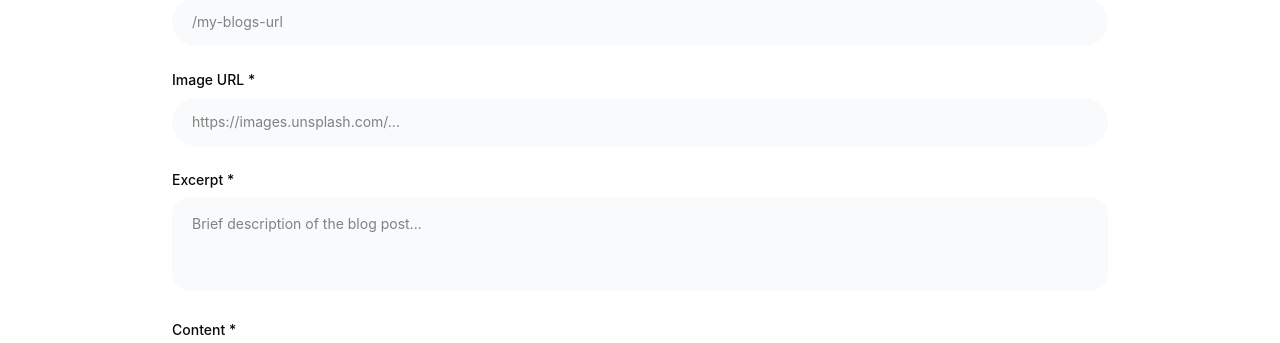
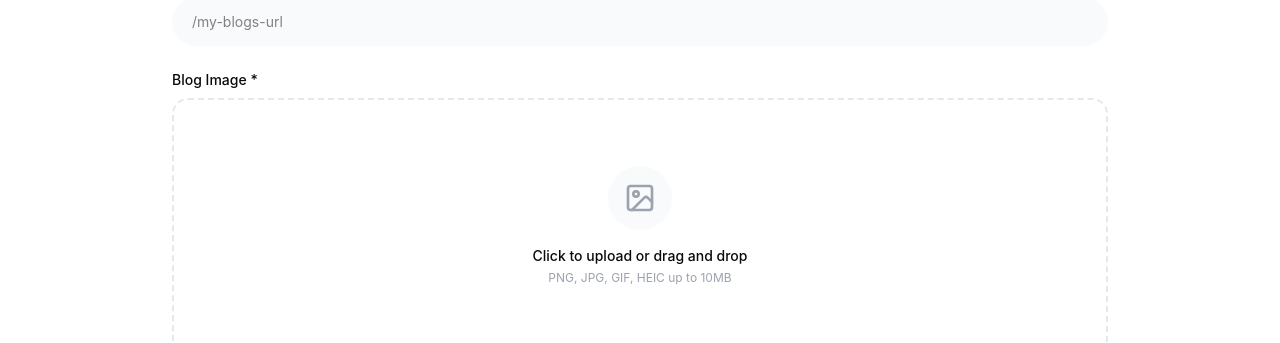
Before and after one commit to Shemz-ux/opportunitycentral-app, a React (Vite) app in the folder frontend/: page /admin/blogs/create in a window 1280 px wide. Shown: the part 388-731 px from the top of the page. Built offline with nearby package versions, Linux system fonts and the light colour scheme; no server answers; sample sign-in values are in the browser's storage.

Commit message:
Add heic2any dependency and implement ImageUploader component with HEIC conversion support for blog image uploads

```diff
--- a/frontend/package.json
+++ b/frontend/package.json
@@ -15,6 +15,7 @@
     "@tiptap/extension-underline": "^3.23.1",
     "@tiptap/react": "^3.23.1",
     "@tiptap/starter-kit": "^3.23.1",
+    "heic2any": "^0.0.4",
     "lucide-react": "^0.577.0",
     "react": "^19.2.4",
     "react-dom": "^19.2.4",
--- /dev/null
+++ b/frontend/src/components/ImageUploader.jsx
@@ -0,0 +1,168 @@
+import { useState, useRef } from "react";
+import { Upload, X, Image as ImageIcon } from "lucide-react";
+import heic2any from "heic2any";
+
+function ImageUploader({ value, onChange, required = false }) {
+  const [preview, setPreview] = useState(value || "");
+  const [isDragging, setIsDragging] = useState(false);
+  const [isConverting, setIsConverting] = useState(false);
+  const fileInputRef = useRef(null);
+
+  const handleFileSelect = async (file) => {
+    if (!file) return;
+
+    const isValidImage = file.type.startsWith("image/") || file.name.match(/\.(heic|heif)$/i);
+
+    if (!isValidImage) {
+      alert("Please select a valid image file (PNG, JPG, GIF, HEIC)");
+      return;
+    }
+
+    try {
+      let fileToProcess = file;
+
+      // Check if file is HEIC/HEIF and convert to JPEG
+      if (file.name.match(/\.(heic|heif)$/i) || file.type === "image/heic" || file.type === "image/heif") {
+        setIsConverting(true);
+        console.log("Converting HEIC to JPEG...");
+
+        // Convert HEIC to JPEG blob
+        const convertedBlob = await heic2any({
+          blob: file,
+          toType: "image/jpeg",
+          quality: 0.9
+        });
+
+        // Handle array of blobs (heic2any can return array)
+        const blob = Array.isArray(convertedBlob) ? convertedBlob[0] : convertedBlob;
+
+        // Create a new File object from the blob
+        fileToProcess = new File([blob], file.name.replace(/\.(heic|heif)$/i, ".jpg"), {
+          type: "image/jpeg"
+        });
+
+        console.log("HEIC conversion successful");
+        setIsConverting(false);
+      }
+
+      // Read the file (original or converted) as base64
+      const reader = new FileReader();
+      reader.onloadend = () => {
+        setPreview(reader.result);
+        onChange(reader.result);
+      };
+      reader.readAsDataURL(fileToProcess);
+
+    } catch (error) {
+      console.error("Error processing image:", error);
+      setIsConverting(false);
+      alert("Failed to process image. Please try a different file.");
+    }
+  };
+
+  const handleDrop = (e) => {
+    e.preventDefault();
+    setIsDragging(false);
+    const file = e.dataTransfer.files[0];
+    handleFileSelect(file);
+  };
+
+  const handleDragOver = (e) => {
+    e.preventDefault();
+    setIsDragging(true);
+  };
+
+  const handleDragLeave = () => {
+    setIsDragging(false);
+  };
+
+  const handleFileInputChange = (e) => {
+    const file = e.target.files[0];
+    handleFileSelect(file);
+  };
+
+  const handleRemove = () => {
+    setPreview("");
+    onChange("");
+    if (fileInputRef.current) {
+      fileInputRef.current.value = "";
+    }
+  };
+
+  const handleClick = () => {
+    fileInputRef.current?.click();
+  };
+
+  return (
+    <div className="w-full">
+      <input
+        ref={fileInputRef}
+        type="file"
+        accept="image/*,.heic,.heif"
+        onChange={handleFileInputChange}
+        className="hidden"
+        required={required && !preview}
+      />
+
+      {isConverting ? (
+        <div className="w-full h-64 rounded-2xl border-2 border-dashed border-[#E5E7EB] bg-[#F9FAFB] flex items-center justify-center">
+          <div className="flex flex-col items-center gap-3">
+            <div className="w-10 h-10 border-4 border-[#E5E7EB] border-t-[#0A0A0A] rounded-full animate-spin"></div>
+            <p className="text-sm text-[#0A0A0A] font-medium">Converting HEIC image...</p>
+            <p className="text-xs text-[#9CA3AF]">This may take a moment</p>
+          </div>
+        </div>
+      ) : preview ? (
+        <div className="relative w-full h-64 rounded-2xl overflow-hidden border border-[#E5E7EB] bg-[#F9FAFB]">
+          <img
+            src={preview}
+            alt="Preview"
+            className="w-full h-full object-cover"
+          />
+          <button
+            type="button"
+            onClick={handleRemove}
+            className="absolute top-3 right-3 p-2 bg-white rounded-full shadow-lg hover:bg-[#F9FAFB] transition-colors border border-[#E5E7EB] cursor-pointer"
+            title="Remove image"
+          >
+            <X className="w-4 h-4 text-[#0A0A0A]" />
+          </button>
+        </div>
+      ) : (
+        <div
+          onClick={handleClick}
+          onDrop={handleDrop}
+          onDragOver={handleDragOver}
+          onDragLeave={handleDragLeave}
+          className={`w-full h-64 rounded-2xl border-2 border-dashed transition-all cursor-pointer ${
+            isDragging
+              ? "border-[#0A0A0A] bg-[#F9FAFB]"
+              : "border-[#E5E7EB] bg-white hover:bg-[#F9FAFB]"
+          }`}
+        >
+          <div className="flex flex-col items-center justify-center h-full gap-4 px-6 text-center">
+            <div className={`p-4 rounded-full transition-colors ${
+              isDragging ? "bg-[#0A0A0A]" : "bg-[#F9FAFB]"
+            }`}>
+              {isDragging ? (
+                <Upload className="w-8 h-8 text-white" />
+              ) : (
+                <ImageIcon className="w-8 h-8 text-[#9CA3AF]" />
+              )}
+            </div>
+            <div>
+              <p className="text-sm text-[#0A0A0A] font-medium mb-1">
+                {isDragging ? "Drop image here" : "Click to upload or drag and drop"}
+              </p>
+              <p className="text-xs text-[#9CA3AF]">
+                PNG, JPG, GIF, HEIC up to 10MB
+              </p>
+            </div>
+          </div>
+        </div>
+      )}
+    </div>
+  );
+}
+
+export default ImageUploader;
--- a/frontend/src/pages/Admin/CreateBlog.jsx
+++ b/frontend/src/pages/Admin/CreateBlog.jsx
@@ -6,6 +6,7 @@ import { calculateReadTime } from "../../utils/readTime";
 import { generateSlug } from "../../utils/slugGenerator";
 import RichTextEditor from "../../components/RichTextEditor";
 import Breadcrumbs from "../../components/Breadcrumbs";
+import ImageUploader from "../../components/ImageUploader";
 
 function CreateBlog() {
   const navigate = useNavigate();
@@ -139,14 +140,11 @@ function CreateBlog() {
             </div>
 
             <div>
-              <label className="block text-sm text-[#0A0A0A] mb-2">Image URL *</label>
-              <input
-                type="url"
+              <label className="block text-sm text-[#0A0A0A] mb-2">Blog Image *</label>
+              <ImageUploader
+                value={formData.image}
+                onChange={(value) => setFormData({ ...formData, image: value })}
                 required
-                value={formData.image}
-                onChange={(e) => setFormData({ ...formData, image: e.target.value })}
-                placeholder="https://images.unsplash.com/..."
-                className="w-full px-5 py-3.5 bg-[#F9FAFB] border border-[#E5E7EB] rounded-full text-sm text-[#0A0A0A] placeholder:text-[#D1D5DB] focus:outline-none focus:border-[#0A0A0A] transition-colors"
               />
             </div>
 
--- a/frontend/src/pages/Admin/EditBlog.jsx
+++ b/frontend/src/pages/Admin/EditBlog.jsx
@@ -7,6 +7,7 @@ import { generateSlug } from "../../utils/slugGenerator";
 import { formatContentForEditor } from "../../utils/contentFormatter";
 import RichTextEditor from "../../components/RichTextEditor";
 import Breadcrumbs from "../../components/Breadcrumbs";
+import ImageUploader from "../../components/ImageUploader";
 
 function EditBlog() {
   const navigate = useNavigate();
@@ -168,14 +169,11 @@ function EditBlog() {
             </div>
 
             <div>
-              <label className="block text-sm text-[#0A0A0A] mb-2">Image URL *</label>
-              <input
-                type="url"
+              <label className="block text-sm text-[#0A0A0A] mb-2">Blog Image *</label>
+              <ImageUploader
+                value={formData.image}
+                onChange={(value) => setFormData({ ...formData, image: value })}
                 required
-                value={formData.image}
-                onChange={(e) => setFormData({ ...formData, image: e.target.value })}
-                placeholder="https://images.unsplash.com/..."
-                className="w-full px-5 py-3.5 bg-[#F9FAFB] border border-[#E5E7EB] rounded-full text-sm text-[#0A0A0A] placeholder:text-[#D1D5DB] focus:outline-none focus:border-[#0A0A0A] transition-colors"
               />
             </div>
 
```
Also changed, not shown: 1 other file (tests, documents, lock files or other folders).
